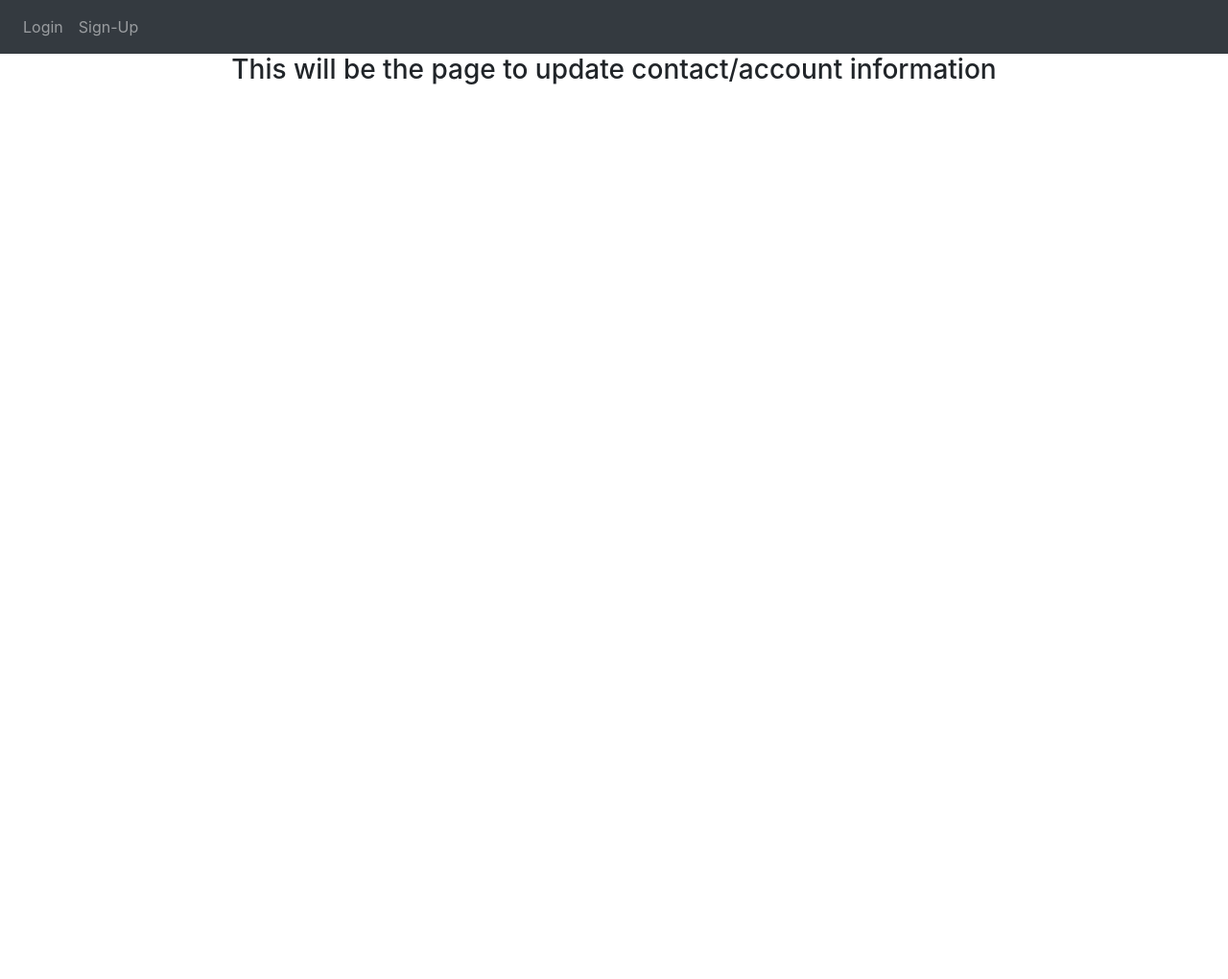
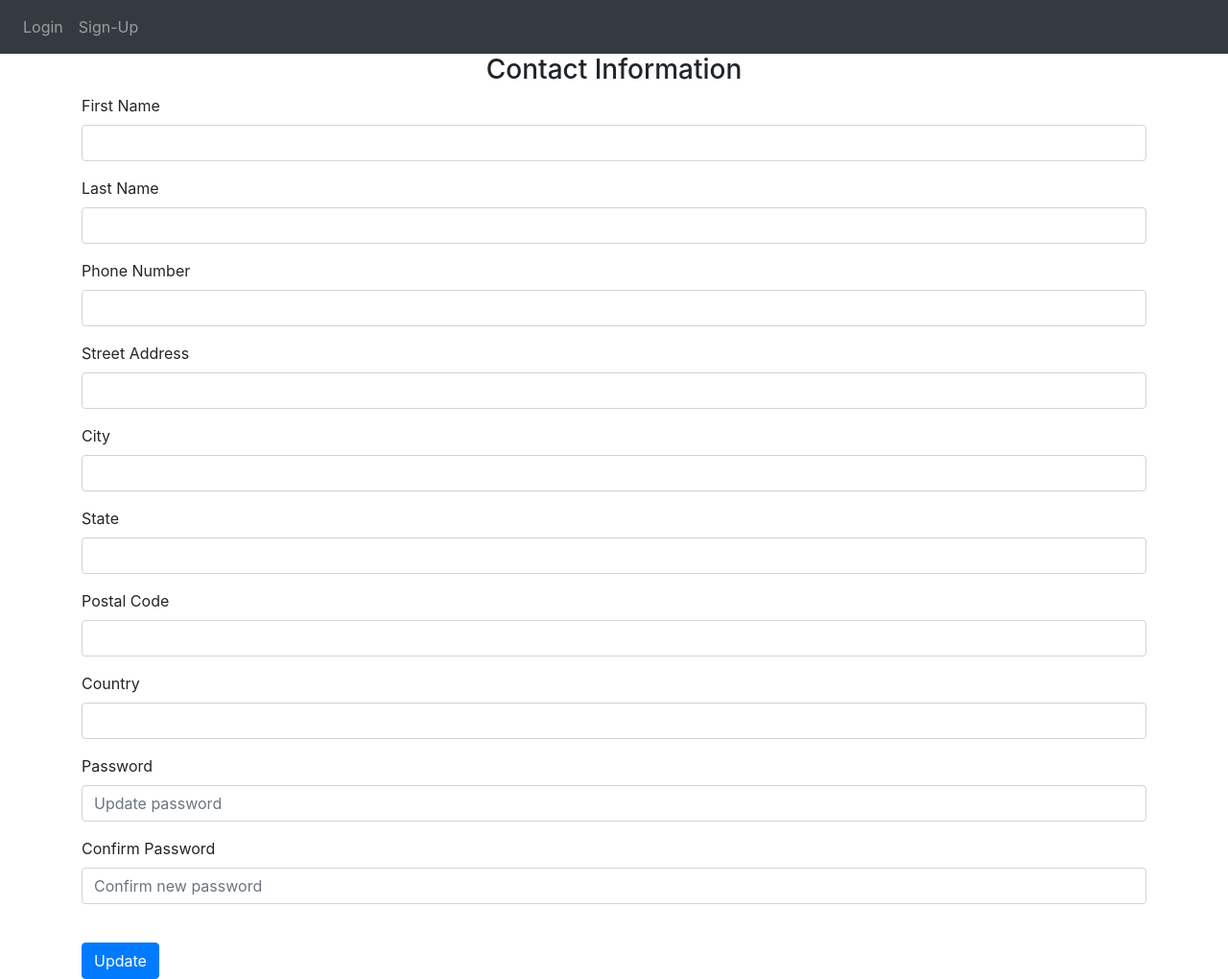
Before and after one commit to SamuelRogerCrespo/GolfProject, a Flask app: template website/templates/contactinfo.html in a window 1280 px wide. Shown: the whole page at 96% size. Before the commit the page ends 88 px from the top, so only its background shows below. Run offline with Flask 3, Linux system fonts and the light colour scheme; the template is opened without the code that fills it, so the values that code supplies are empty; parts of the project's set-up code (start-up, migrations or seed data) failed here and were passed over; some libraries are stand-ins or nearby versions.

Commit message:
updates including contact page

```diff
--- a/main.py
+++ b/main.py
@@ -1,6 +1,11 @@
 from website import create_app
+import os
 
 app = create_app()
 
 if __name__ == '__main__':
-    app.run(debug=True)
+    # Check if running on Heroku or in development
+    if os.environ.get('HEROKU'):
+        app.run(host='0.0.0.0', port=int(os.environ.get('PORT', 5000)))  # Dynamic port for Heroku
+    else:
+        app.run(debug=True)  # Enable debug mode for local development
--- a/website/templates/contactinfo.html
+++ b/website/templates/contactinfo.html
@@ -1,7 +1,129 @@
-{% extends "base.html" %} {% block title %}Contact Info{% endblock %} {% block content
-    %}
+{% extends "base.html" %}
+{% block title %}Contact Info{% endblock %}
+
+{% block content %}
     <form method="POST">
-      <h3 align="center">This will be the page to update contact/account information</h3>
+        <h3 align="center">Contact Information</h3>
 
+        <div class="form-group">
+            <label for="first_name">First Name</label>
+            <input
+                type="text"
+                class="form-control"
+                id="first_name"
+                name="first_name"
+                value="{{ user.first_name }}"
+                required
+            />
+        </div>
+
+        <div class="form-group">
+            <label for="last_name">Last Name</label>
+            <input
+                type="text"
+                class="form-control"
+                id="last_name"
+                name="last_name"
+                value="{{ user.last_name }}"
+                required
+            />
+        </div>
+
+        <div class="form-group">
+            <label for="phone">Phone Number</label>
+            <input
+                type="text"
+                class="form-control"
+                id="phone"
+                name="phone"
+                value="{{ user.phones[0].phone_number if user.phones else '' }}"
+                required
+            />
+        </div>
+
+        <div class="form-group">
+            <label for="address">Street Address</label>
+            <input
+                type="text"
+                class="form-control"
+                id="address"
+                name="address"
+                value="{{ user.addresses[0].street if user.addresses else '' }}"
+                required
+            />
+        </div>
+
+        <div class="form-group">
+            <label for="city">City</label>
+            <input
+                type="text"
+                class="form-control"
+                id="city"
+                name="city"
+                value="{{ user.addresses[0].city if user.addresses else '' }}"
+                required
+            />
+        </div>
+
+        <div class="form-group">
+            <label for="state">State</label>
+            <input
+                type="text"
+                class="form-control"
+                id="state"
+                name="state"
+                value="{{ user.addresses[0].state if user.addresses else '' }}"
+                required
+            />
+        </div>
+
+        <div class="form-group">
+            <label for="postal_code">Postal Code</label>
+            <input
+                type="text"
+                class="form-control"
+                id="postal_code"
+                name="postal_code"
+                value="{{ user.addresses[0].postal_code if user.addresses else '' }}"
+                required
+            />
+        </div>
+
+        <div class="form-group">
+            <label for="country">Country</label>
+            <input
+                type="text"
+                class="form-control"
+                id="country"
+                name="country"
+                value="{{ user.addresses[0].country if user.addresses else '' }}"
+                required
+            />
+        </div>
+
+        <div class="form-group">
+            <label for="password">Password</label>
+            <input
+                type="password"
+                class="form-control"
+                id="password"
+                name="password"
+                placeholder="Update password"
+            />
+        </div>
+
+        <div class="form-group">
+            <label for="password_confirm">Confirm Password</label>
+            <input
+                type="password"
+                class="form-control"
+                id="password_confirm"
+                name="password_confirm"
+                placeholder="Confirm new password"
+            />
+        </div>
+
+        <br />
+        <button type="submit" class="btn btn-primary">Update</button>
     </form>
-    {% endblock %}
+{% endblock %}
```
Also changed, not shown: website/__init__.py (+5 -2 lines), website/auth.py (+12 -10 lines), website/models.py (+38 -21 lines), website/templates/sign_up.html (+27 -4 lines), website/views.py (+48 -2 lines), instance/database.db.
